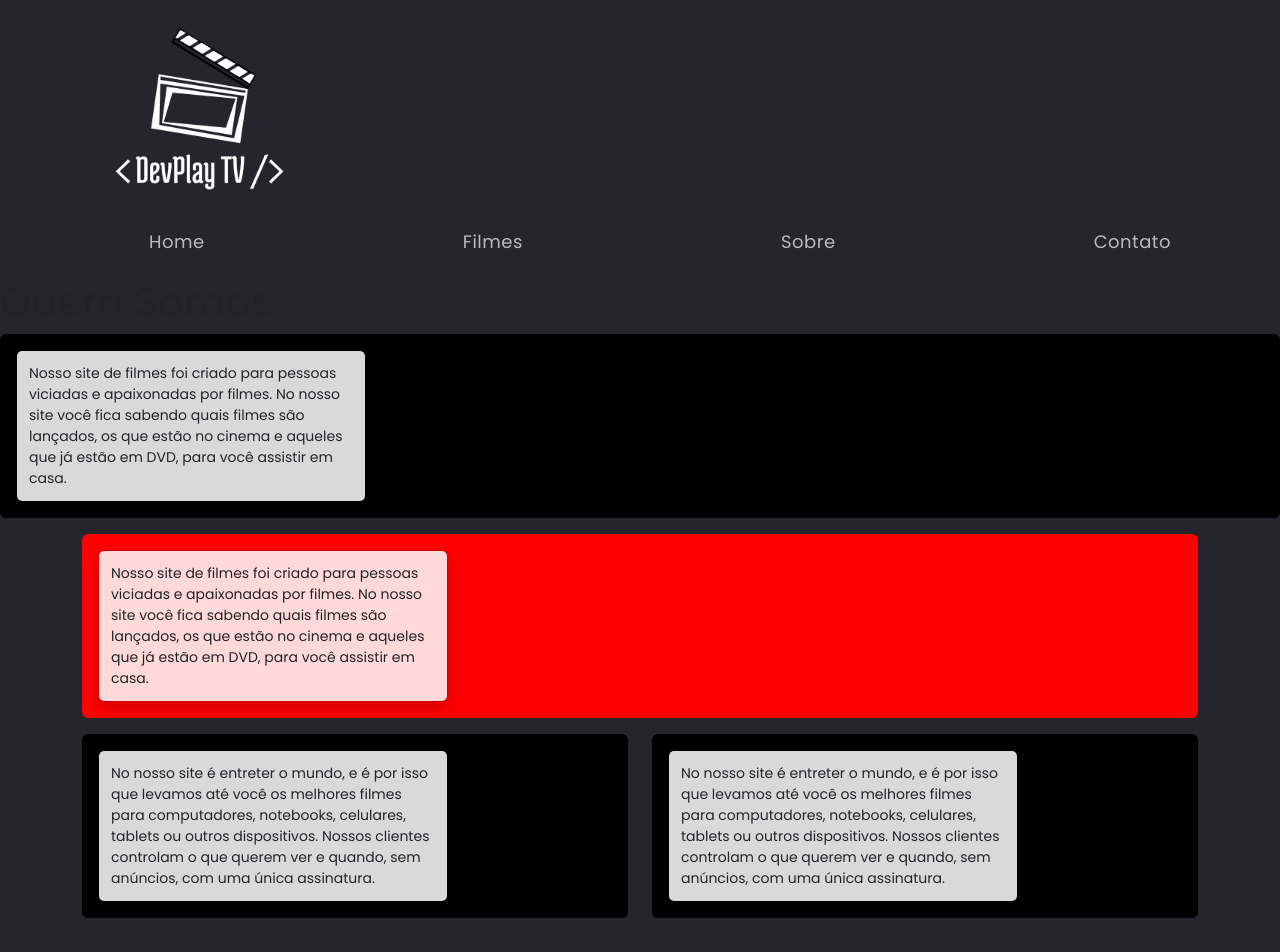
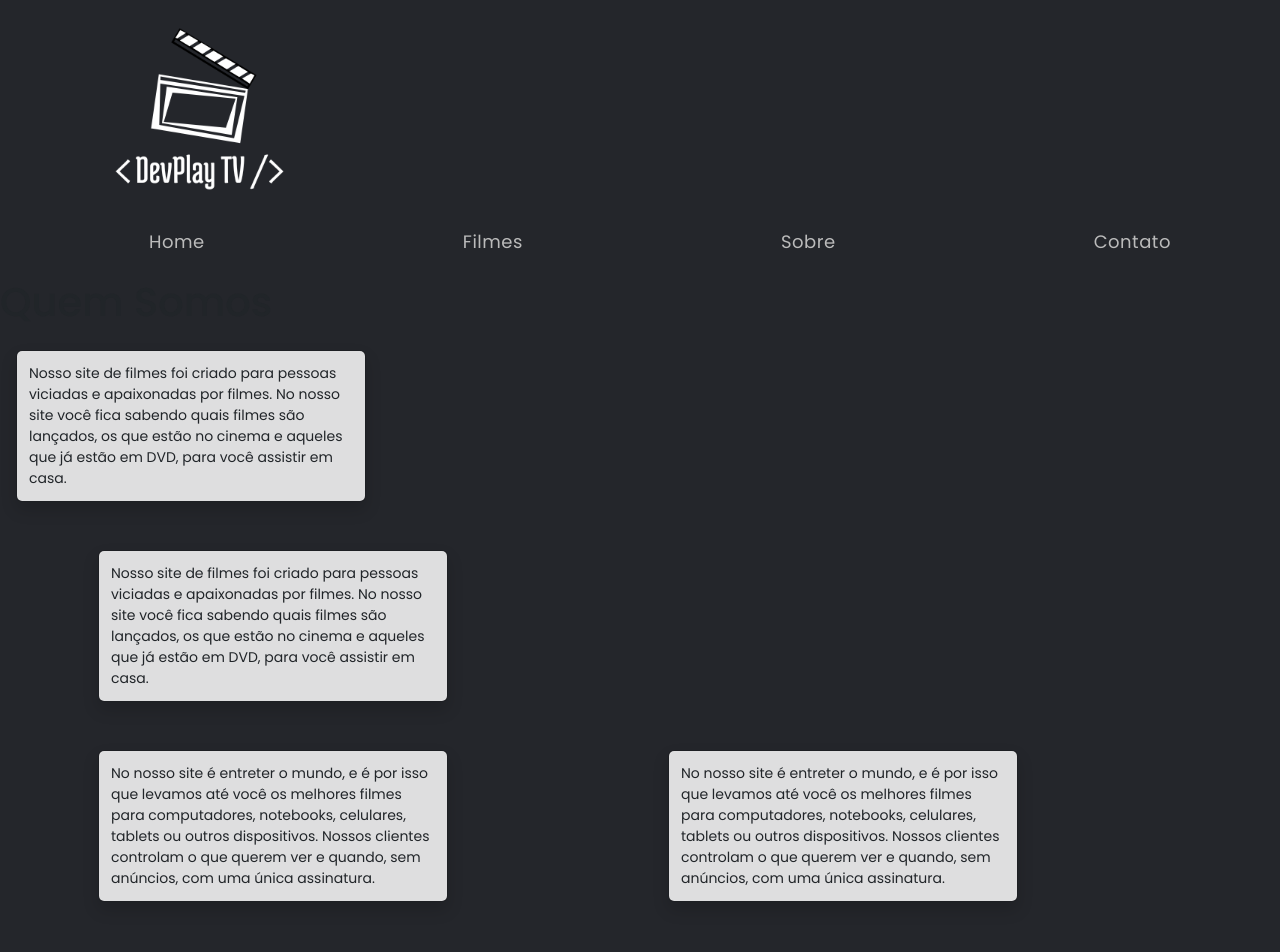
Before and after one commit to moondev94/projeto-modulo3-squad1, a React (Create React App) app: page /Sobre in a window 1280 px wide. Shown: the top 952 px of the page. Built offline with nearby package versions, Linux system fonts and the light colour scheme; a web font is replaced by a local one.

Commit message:
Terceiro commit

```diff
--- a/src/view/Sobre.jsx
+++ b/src/view/Sobre.jsx
@@ -12,15 +12,7 @@ return (
 
 <div
 
-className="p-3 my-2 rounded"
-
-style={{
-
-background: 'black'
-
-}}
-
->
+className="p-3 my-2 rounded">
 
 <Toast>
 
@@ -40,11 +32,7 @@ Nosso site de filmes foi criado para pessoas viciadas e apaixonadas por filmes.
 
 <Col className="">
 
-<div className="p-3 my-2 rounded"  style={{
-
-background: 'red'
-
-}}>
+<div className="p-3 my-2 rounded">
 
 <Toast>
 
@@ -66,11 +54,7 @@ Nosso site de filmes foi criado para pessoas viciadas e apaixonadas por filmes.
 
 <Col>
 
-<div className="p-3 my-2 rounded bg-docs-transparent-grid" style={{
-
-background: 'black'
-
-}}>
+<div className="p-3 my-2 rounded bg-docs-transparent-grid">
 
 <Toast>
 
@@ -88,11 +72,7 @@ No nosso site é entreter o mundo, e é por isso que levamos até você os melho
 
 <Col>
 
-<div className="p-3 my-2 rounded bg-docs-transparent-grid" style={{
-
-background: 'black'
-
-}} >
+<div className="p-3 my-2 rounded bg-docs-transparent-grid">
 
 <Toast>
 
```
